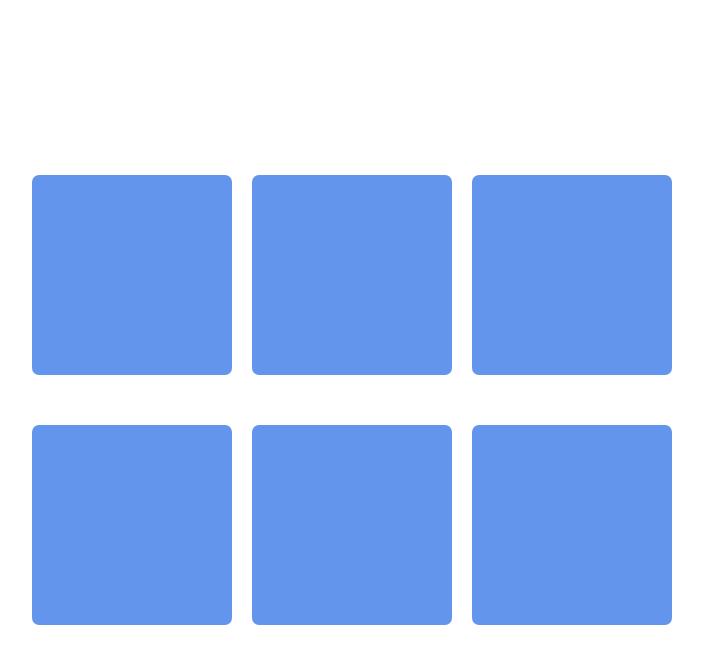
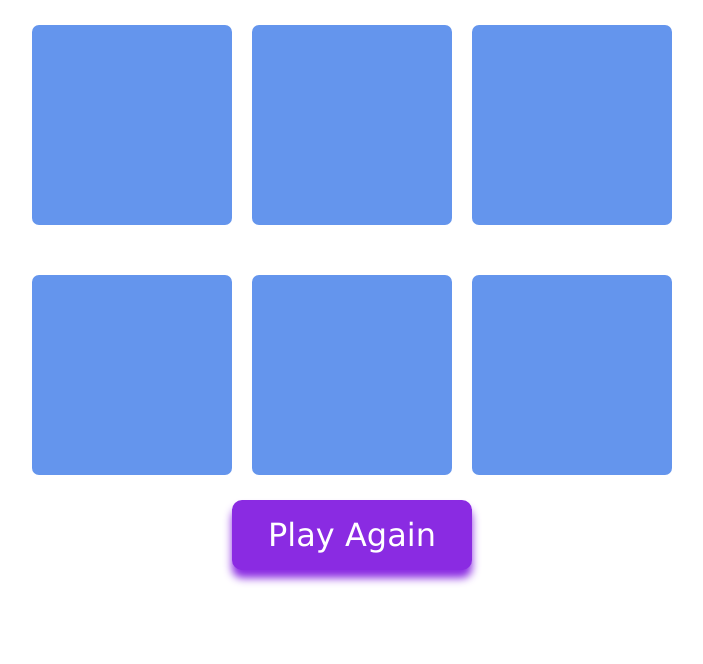
Before and after one commit to SheenaSalmon/matchinggame, a plain HTML site: page index.html in a window 1280 px wide. Shown: the whole page, without its empty margins (288-991 px from the left). Drawn offline with Linux system fonts and the light colour scheme.

Commit message:
Updated with ramdom Cards

```diff
--- a/app.js
+++ b/app.js
@@ -1,40 +1,31 @@
-const animals={"cat":"img/Cat.png","dog":"img/dog.png","pig":"img/pig.png"};
+const animals = { "cat": "img/Cat.png", "dog": "img/dog.png", "pig": "img/pig.png" };
+arrayCards = [];
 
-let matchPlace=document.getElementById('matchplace');
-let countClick=0;
+let matchPlace = document.getElementById('matchplace');
+let countClick = 0;
 let card1Div;
 let card2Div;
 let card1;
 let card2;
-
-  //var elem = document.getElementById('para');
-
-// let newCardContainer =document.createElement("div");
-// let newCard =document.createElement("div");
-// matchPlace.appendChild(newCardContainer);
-// newCardContainer.appendChild(newCard);
-// newCardContainer.classList.add("card-container");
-// newCard.classList.add("card");
+let matchesFound=0;
+let playAgainButton=document.createElement("p");
+playAgainButton.innerHTML='<a href="#">Play Again</a>';
+playAgainButton.classList.add("play-again-btn");
+matchPlace.insertAdjacentElement("afterend",playAgainButton);
 
 
 
-// let image=document.createElement('img');
-// image.src=value;
-
-// newCard.appendChild(image);
-
-
-function testCards()
-{
-    if (card1==card2)
-    {
+function testCards() {
+    if (card1 == card2) {
         console.log("true");
 
         console.log(card1Div);
         console.log(card2Div);
+        matchesFound++;
+        console.log(matchesFound);
         return true;
     }
-    else{
+    else {
         console.log("false");
 
         console.log(card1Div);
@@ -44,69 +35,67 @@ function testCards()
     }
 }
 
+function createAllCards() {
+
+    for (const [key, value] of Object.entries(animals)) {
+
+        let nameCardContainer = document.createElement("div");
+        // console.log(nameCardContainer);
+        let imgCardContainer = document.createElement("div");
+
+        let nameCard = document.createElement("div");
+        let imgCard = document.createElement("div");
+        let backCard = document.createElement("div");
+        let backCard2 = document.createElement("div");
+        let image = document.createElement('img');
+
+        nameCardContainer.classList.add("card-container");
+        imgCardContainer.classList.add("card-container");
+        backCard.classList.add("back-card");
+        backCard2.classList.add("back-card");
+        imgCard.classList.add("card");
+        nameCard.classList.add("card");
+        image.classList.add("card-img");
 
 
-for( const [key, value] of Object.entries(animals)){
+        imgCardContainer.appendChild(imgCard);
+        imgCardContainer.appendChild(backCard);
 
-let newCardContainer =document.createElement("div");
-let newCard =document.createElement("div");
-let backCard=document.createElement("div");
-backCard.classList.add("back-card");
-matchPlace.appendChild(newCardContainer);
-newCardContainer.appendChild(newCard);
-newCardContainer.appendChild(backCard);
-newCardContainer.classList.add("card-container");
-newCard.classList.add("card");
+        nameCardContainer.appendChild(nameCard);
+        nameCardContainer.appendChild(backCard2);
 
 
 
-let image=document.createElement('img');
-image.src=value;
-image.classList.add("card-img");
-
-newCard.appendChild(image);
-newCard.setAttribute('name',key);
-
-newCardContainer.addEventListener("click", function(){
-    console.log(this);
+        image.src = value;
 
 
-    this.classList.add("no-click");
-    this.classList.toggle("flip");
+        imgCard.appendChild(image);
 
-     console.log(this);
-     countClick++;
-     console.log(countClick);
 
-     if (countClick==1)
-     {
-         card1Div=this;
-         console.log(card1Div);
-         //console.log(card1);
-         card1=this.firstElementChild.getAttribute('name');
-        console.log(card1);
-     }
-     else if (countClick==2)
-      {
-          card2Div=this;
-          card2=this.firstElementChild.getAttribute("name");
-          countClick==0;
-          if (testCards())
-          {
-              countClick=0;
+        imgCard.setAttribute('name', key);
+        nameCard.setAttribute('name', key);
+
+
+
+        nameCard.innerHTML = `<span class="cardText"> ${key}</span>`;
+        nameCardContainer.addEventListener("click", function () {
+
+            cardClicked(this);
+        })
+
+
+
+        imgCardContainer.addEventListener("click", function () {
+
+            cardClicked(this);
+        })
+
+        //console.log(nameCardContainer);
+        arrayCards.push(nameCardContainer);
+        arrayCards.push(imgCardContainer)
 
     }
-          else{
-            countClick=0;
 
-              card2Div.classList.toggle("flip");
-              card2Div.classList.remove("no-click");
-              card1Div.classList.toggle("flip");
-              card1Div.classList.remove("no-click");
-          }
-      }
-
-})
 
 
 
@@ -114,66 +103,94 @@ newCardContainer.addEventListener("click", function(){
 }
 
 
+createAllCards();
 
-for( const [key, value] of Object.entries(animals)){
 
-    let newCardContainer =document.createElement("div");
-    let newCard =document.createElement("div");
-    matchPlace.appendChild(newCardContainer);
-    newCardContainer.appendChild(newCard);
-    let backCard=document.createElement("div");
-    backCard.classList.add("back-card");
-    newCardContainer.classList.add("card-container");
-    newCardContainer.appendChild(backCard);
-    newCard.classList.add("card");
-    newCard.setAttribute('name',key);
+function randomCards()
+{
+
+        for(let i=arrayCards.length-1; i>0;i--)
+        {
+            const j=Math.floor(Math.random()* (i+1));
+            const temp=arrayCards[i];
+            arrayCards[i]=arrayCards[j];
+            arrayCards[j]=temp;
+        }
 
 
 
-   newCard.innerHTML=`<span class="cardText"> ${key}</span>`;
-   newCardContainer.addEventListener("click", function(){
+}
 
-       this.classList.add("no-click");
-      this.classList.toggle("flip");
+//randomCards();
+// console.log(arrayCards);
 
-       console.log(this);
+function setCards(){
+    arrayCards.forEach(element => {
+        element.classList.remove("no-click");
+        element.classList.remove("flip");
+        matchPlace.appendChild(element);
+
+    });
+}
+randomCards();
+setCards();
+
+
+
+function cardClicked(c) {
+    matchPlace.style.pointerEvents='none';
+
+    c.classList.add("no-click");
+    c.classList.toggle("flip");
+
+    console.log(c);
     countClick++;
     console.log(countClick);
 
-       if (countClick==1)
-       {
-           card1Div=this;
-           card1=this.firstElementChild.getAttribute('name');
-           console.log(card1)
+    if (countClick == 1) {
+        card1Div = c;
+        card1 = c.firstElementChild.getAttribute('name');
+        console.log(card1);
+       // matchPlace.style.pointerEvents='auto';
     }
-       else if (countClick==2)
-        {
-            card2Div=this;
-            card2=this.firstElementChild.getAttribute("name");
-            if (testCards())
-            {
-                countClick=0;
+    else if (countClick == 2) {
+        card2Div = c;
+        card2 = c.firstElementChild.getAttribute("name");
+        if (testCards()) {
+            countClick = 0;
+
 
         }
-            else{
-                countClick=0;
-                setTimeout(()=>
-
-               { card2Div.classList.remove("flip");
+        else {
+            countClick = 0;
+            setTimeout(() => {
+                card2Div.classList.remove("flip");
                 console.log(card2Div);
                 card2Div.classList.remove("no-click");
                 card1Div.classList.remove("flip");
                 console.log(card1Div);
-                card1Div.classList.remove("no-click");},1000
+                card1Div.classList.remove("no-click");
+            }, 800
             )
+        }
 
+       // matchPlace.style.pointerEvents='auto';
+    }
+    setTimeout(()=>{
+        matchPlace.style.pointerEvents='auto';
+    },900)
 
-            }
 }
 
 
+function startGame(){
 
-   })
+    matchesFound=0;
+    matchPlace.innerHTML="";
+    randomCards();
 
+    setCards();
 
 }
+
+playAgainButton.addEventListener("click", startGame);
--- a/index.html
+++ b/index.html
@@ -6,7 +6,7 @@
     <meta name="viewport" content="width=device-width, initial-scale=1.0">
     <link rel="stylesheet" href="style.css">
 
-    <title>Matching Game</title>
+    <title>Animal Matching Game</title>
 
 </head>
 
--- a/style.css
+++ b/style.css
@@ -8,9 +8,12 @@ body{
     font-family: Verdana, Geneva, Tahoma, sans-serif;
     width: 100vw;
     height: 100vh;
-    display: flex;
+/* display:grid; */
+margin: auto;
+
+    /* display: flex;
     justify-content: center;
-    align-items: center;
+    align-items: center; */
 }
 
 #matchplace{
@@ -22,6 +25,7 @@ body{
     align-items: center;
     flex-wrap: wrap;
     flex-grow: 0;
+    margin: auto;
 
 }
 
@@ -89,3 +93,23 @@ position: relative;
 .no-click{
     pointer-events:none;
 }
+
+.play-again-btn{
+     border:0;
+     display: block;
+     width:15rem;
+     background-color: blueviolet;
+     padding: 1rem;
+     font-size: 2rem;
+     color: white;
+     text-align: center;
+     border-radius: 10px;
+     box-shadow: 0 0.5rem 0.5rem blueviolet;
+     margin:auto
+}
+
+.play-again-btn a{
+   text-decoration: none;
+   color:white;
+
+}
```
Lines whose indentation alone changed are shown as unchanged.
